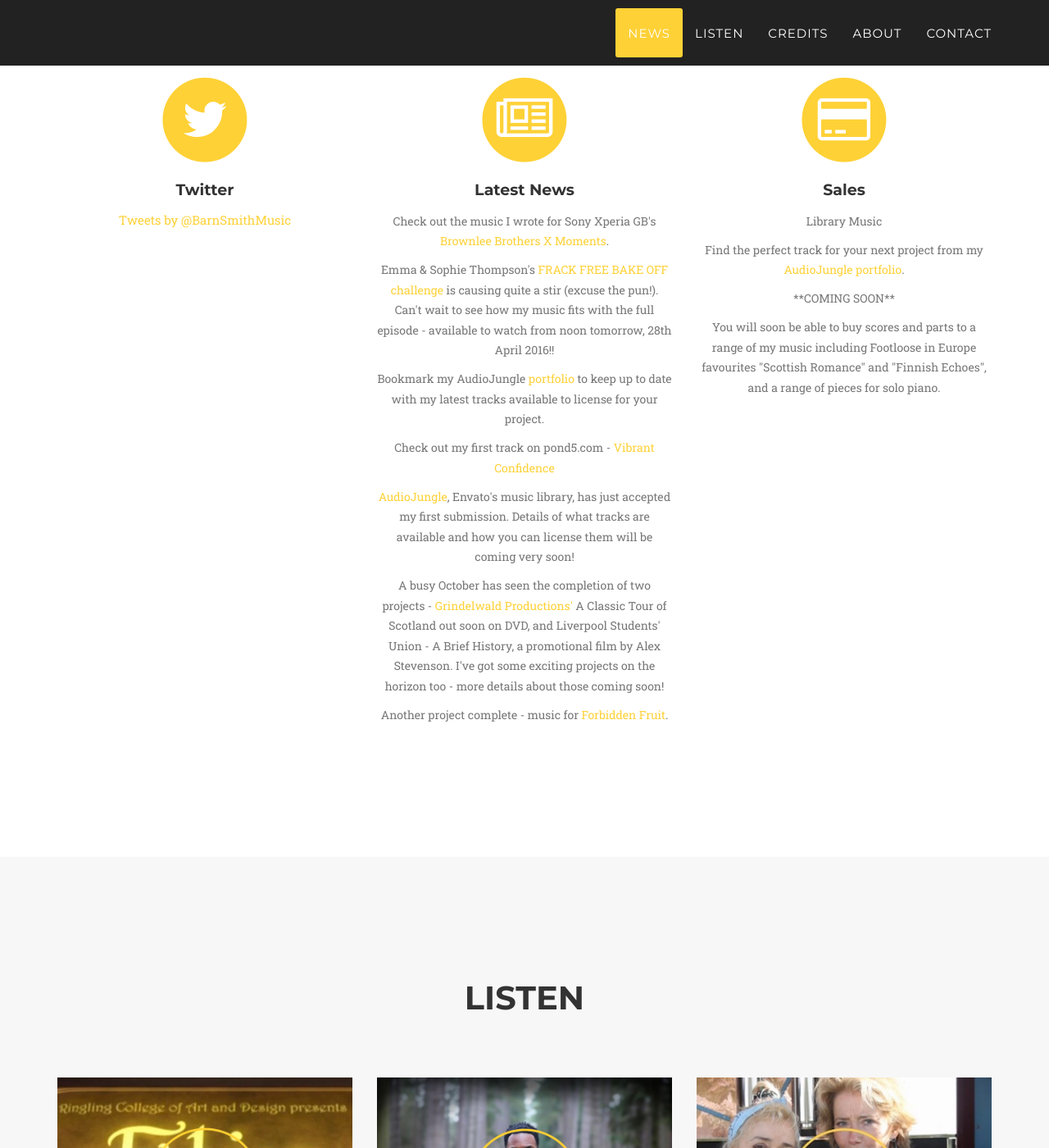
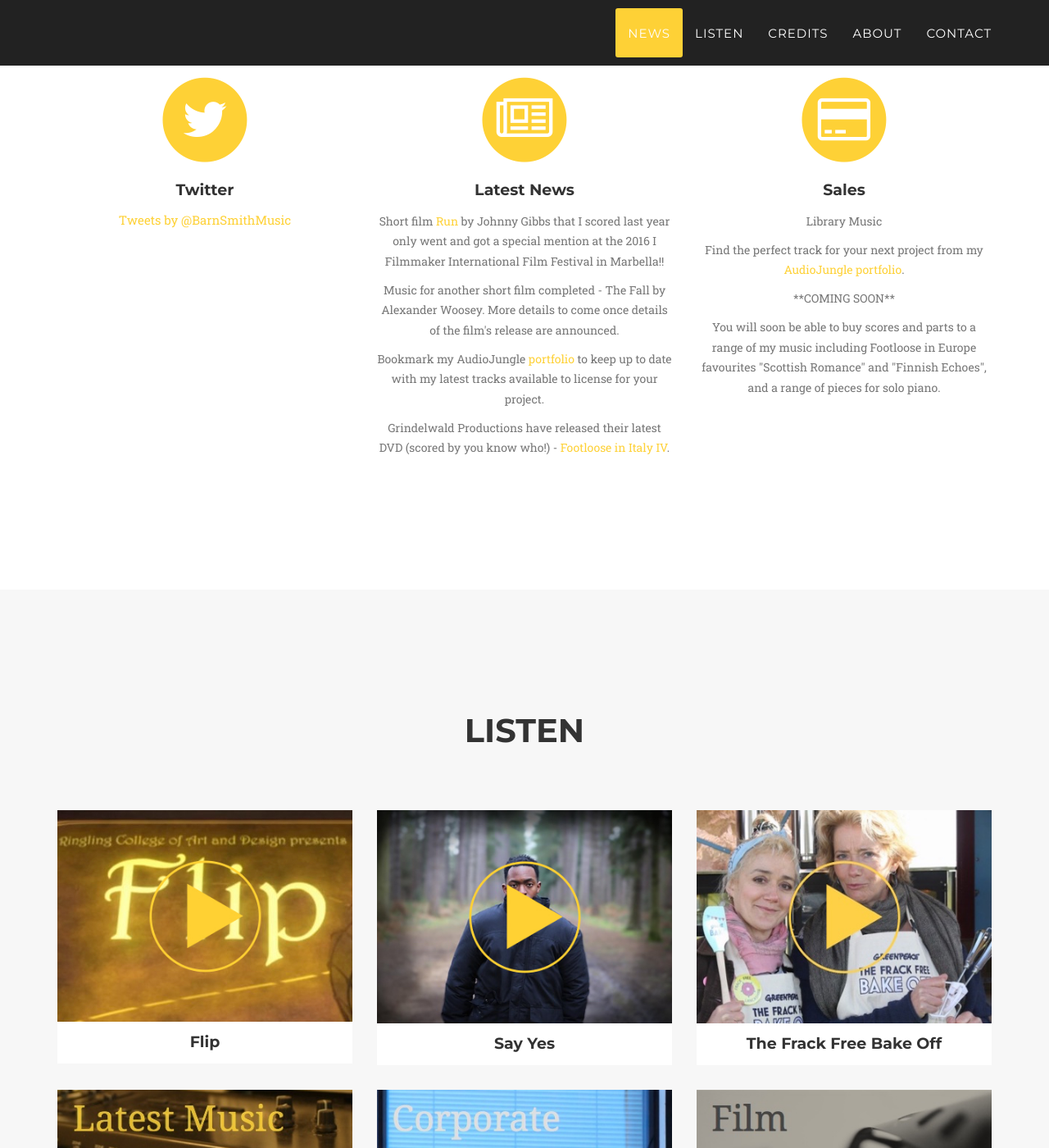
Before and after one commit to barnabysmithmusic/barnabysmithmusic.github.io, a Jekyll site: the page built from index.html, in a window 1280 px wide and 1400 px high, scrolled down 940 px. Shown: the whole window at 82% size. Built offline with Jekyll 4.4.1, drawn with Linux system fonts in a browser that asks for light colours; some web fonts are replaced; comment, search, counter and statistics services are not loaded; some of the changed text lies outside the part shown.

Commit message:
First news and credits update of 2017

```diff
--- a/_includes/credits.html
+++ b/_includes/credits.html
@@ -7,9 +7,15 @@
                     <h3 class="section-subheading text-muted"></h3>
                 </div>
               </div>
+
+            <h4 class="service-heading">2017</h4>
+            <p class="text-muted">The Fall (short film) - Alexander Woosey</p>
+            <br>
+
             <h4 class="service-heading">2016</h4>
             <p class="text-muted">Brownlee Brothers X Moments - Sony Xperia GB - <a href="https://www.youtube.com/playlist?list=PLrWwX6uj1m_-QsJ0K7i5pFQzgQDyylkYk" target="_blank">WATCH</a></p>
              <p class="text-muted">The Frack Free Bake Off (social media campaign) - Greenpeace UK - <a href="https://secure.greenpeace.org.uk/page/s/frack-free-bake-off" target="_blank">WATCH</a></p>
+             <p class="text-muted">Footloose in Italy IV (DVD) - Grindelwald Productions - <a href="https://www.amazon.co.uk/FOOTLOOSE-ITALY-Rimini-Tuscany-Rome/dp/B01LQB2UIQ" target="_blank">BUY</a></p>
              <p class="text-muted">Run (short film) - Johnny Gibbs - <a href="https://vimeo.com/165427224" target="_blank">WATCH</a></p>
              <p class="text-muted">Episode 2.1 :: Ley and the Key of Life (web series) - Creative Monkey Productions - <a href="https://www.youtube.com/watch?v=xBFpK5GA440" target="_blank">WATCH</a></p>
              <p class="text-muted">Praze & Beeble - Episode 1 (pilot) - Space Custard Media</p>
--- a/_includes/news.html
+++ b/_includes/news.html
@@ -33,14 +33,11 @@
                         <i class="fa fa-newspaper-o fa-stack-1x fa-inverse"></i>
                     </span>
                     <h4 class="service-heading">Latest News</h4>
-                    <p class="text-muted">Check out the music I wrote for Sony Xperia GB's <a href="https://www.youtube.com/playlist?list=PLrWwX6uj1m_-QsJ0K7i5pFQzgQDyylkYk" target="_blank">Brownlee Brothers X Moments</a>.</p>
-                    <p class="text-muted">Emma & Sophie Thompson's <a href="https://secure.greenpeace.org.uk/page/s/frack-free-bake-off" target="_blank">FRACK FREE BAKE OFF challenge</a> is causing quite a stir (excuse the pun!). Can't wait to see how my music fits with the full episode - available to watch from noon tomorrow, 28th April 2016!!</p>
+
+                    <p class="text-muted">Short film <a href="https://vimeo.com/165427224" target="_blank">Run</a> by Johnny Gibbs that I scored last year only went and got a special mention at the 2016 I Filmmaker International Film Festival in Marbella!!</p>
+                    <p class="text-muted">Music for another short film completed - The Fall by Alexander Woosey. More details to come once details of the film's release are announced.</p>
                     <p class="text-muted">Bookmark my AudioJungle <a href="http://audiojungle.net/user/barnabysmith/portfolio/?ref=BarnabySmith" target="_blank">portfolio</a> to keep up to date with my latest tracks available to license for your project.</p>
-                    <p class="text-muted">Check out my first track on pond5.com - <a href="http://www.pond5.com/stock-music/61240267/vibrant-confidence.html" target="_blank">Vibrant Confidence</a></p>
-                    <p class="text-muted"><a href="http://audiojungle.net/?ref=BarnabySmith" target="_blank">AudioJungle</a>, Envato's music library, has just accepted my first submission. Details of what tracks are available and how you can license them will be coming very soon!</p>
-                    <p class="text-muted">A busy October has seen the completion of two projects - <a href="http://www.grindelwald.co.uk" target="_blank">Grindelwald Productions'</a> A Classic Tour of Scotland out soon on DVD, and Liverpool Students' Union - A Brief History, a promotional film by Alex Stevenson. I've got some exciting projects on the horizon too - more details about those coming soon!</p>
-                     <p class="text-muted">Another project complete - music for <a href="https://www.youtube.com/watch?v=CvXKS-vZQvc" target="_blank">Forbidden Fruit</a>.</p>
-
+                   <p class="text-muted">Grindelwald Productions have released their latest DVD (scored by you know who!) - <a href="https://www.amazon.co.uk/FOOTLOOSE-ITALY-Rimini-Tuscany-Rome/dp/B01LQB2UIQ" target="_blank">Footloose in Italy IV</a>.</p>
 
 
                 </div>
```
